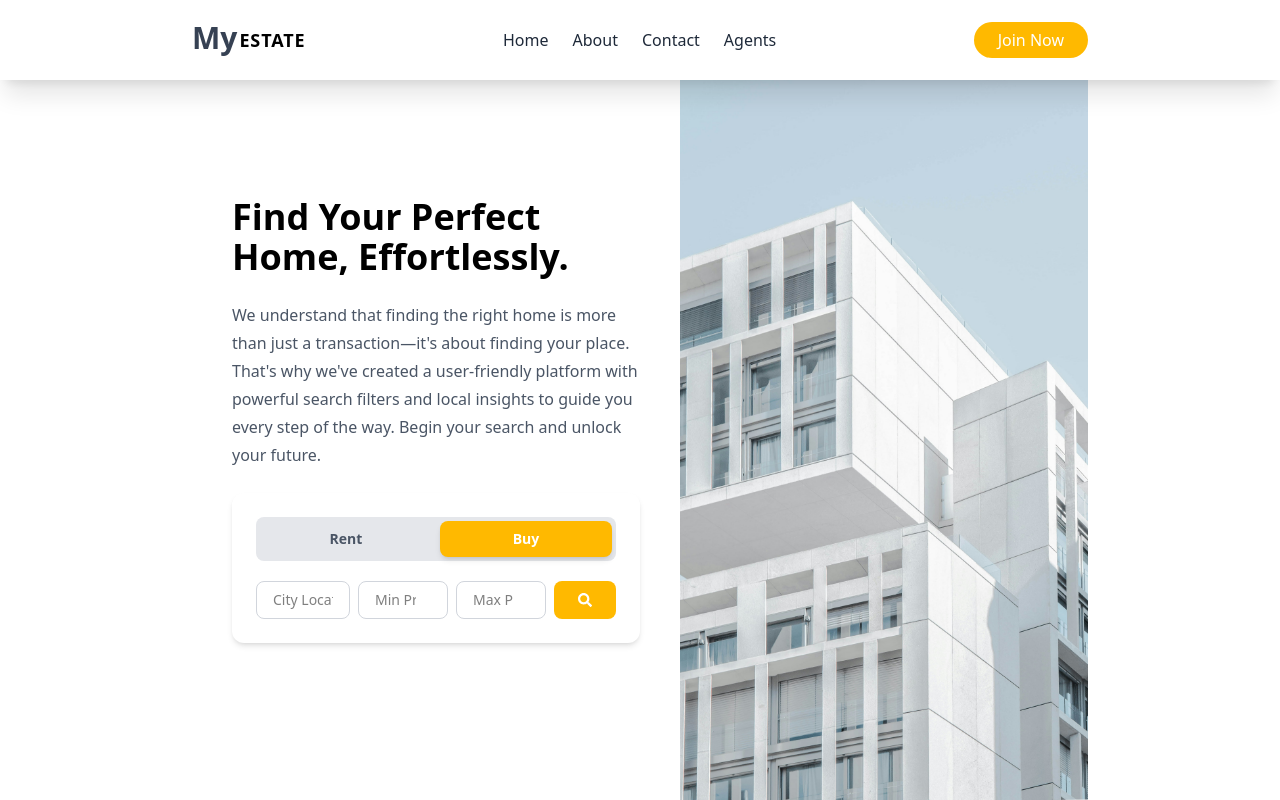
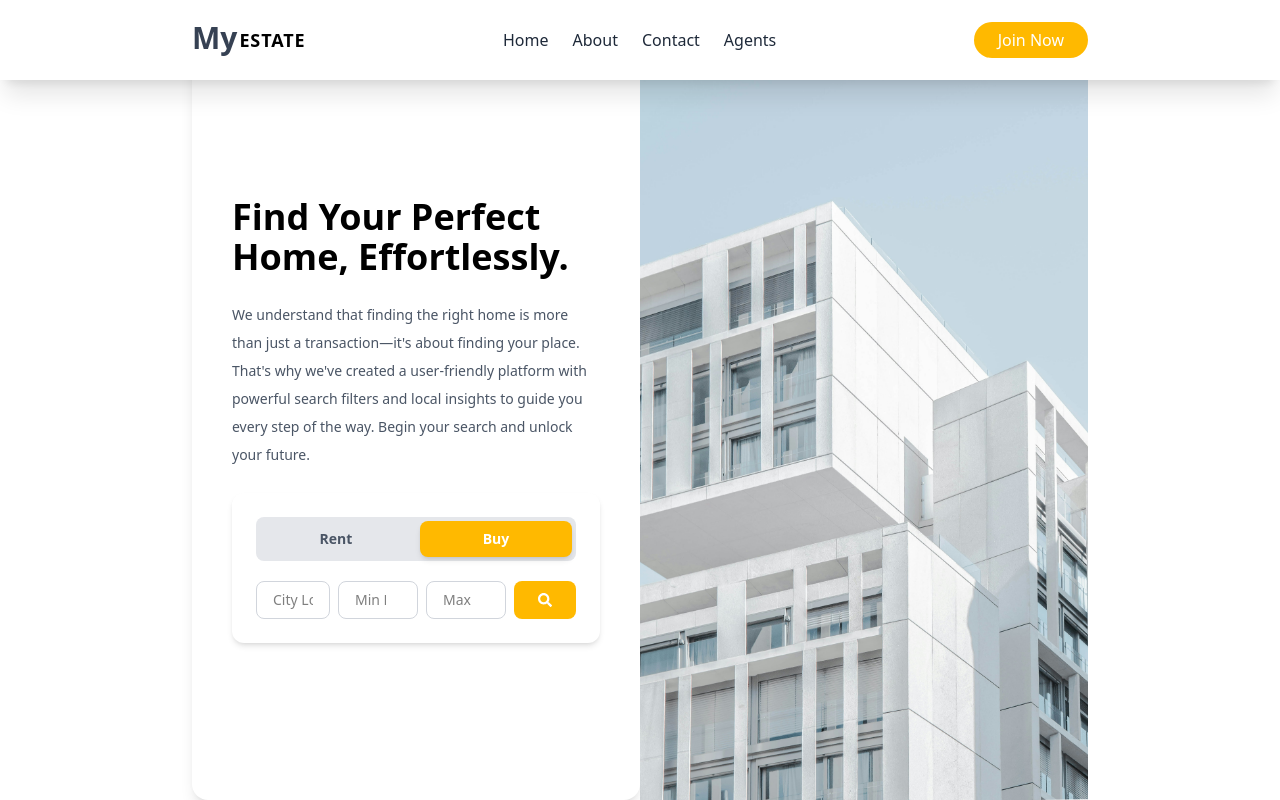
Before and after one commit to rawdaymohamed/MyEstate, a Next.js app in the folder frontend/: page / in a window 1280 px wide. Built offline with nearby package versions, Linux system fonts and the light colour scheme; no server answers.

Commit message:
Fix: home page / style

```diff
--- a/frontend/src/app/components/Home/Home.jsx
+++ b/frontend/src/app/components/Home/Home.jsx
@@ -9,11 +9,11 @@ const MyHome = () => {
   return (
     <div className="w-[90%] lg:w-[80%] xl:w-[70%] mx-auto flex flex-col lg:flex-row h-screen">
       {/* Text container */}
-      <div className="flex-1 max-w-2xl mx-auto flex flex-col gap-6 p-6 md:p-10 justify-center mt-5">
-        <h1 className="text-2xl md:text-3xl lg:text-4xl font-bold mt-5">
+      <div className="flex-1 w-[90%] sm:w-[70%] md:w-[50%] lg:max-w-md mx-auto flex flex-col gap-6 p-6 md:p-10 justify-center rounded-2xl shadow-lg bg-white">
+        <h1 className="text-2xl md:text-3xl lg:text-4xl font-bold mt-10">
           Find Your Perfect Home, Effortlessly.
         </h1>
-        <p className="font-light leading-7 text-gray-600">
+        <p className="font-light text-sm leading-7 text-gray-600 ">
           We understand that finding the right home is more than just a
           transaction—it's about finding your place. That's why we've created a
           user-friendly platform with powerful search filters and local insights
```
